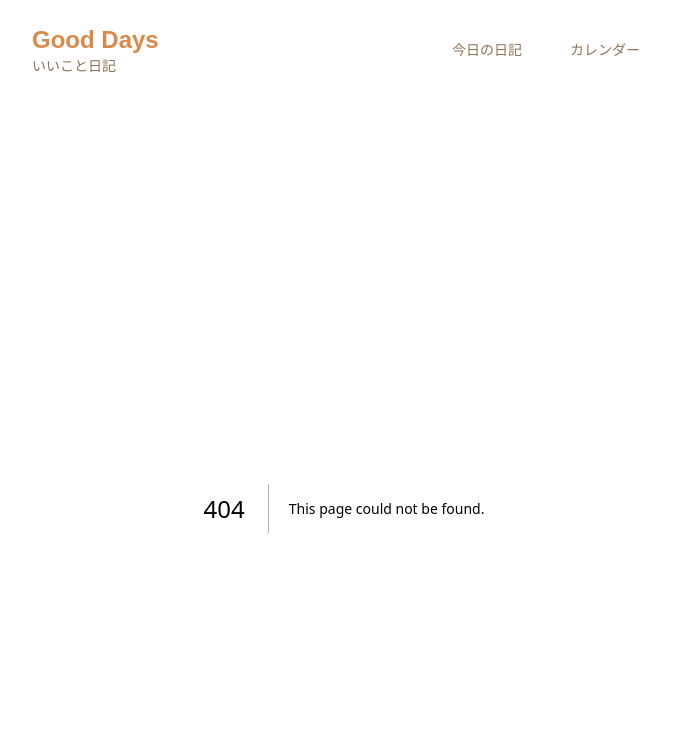
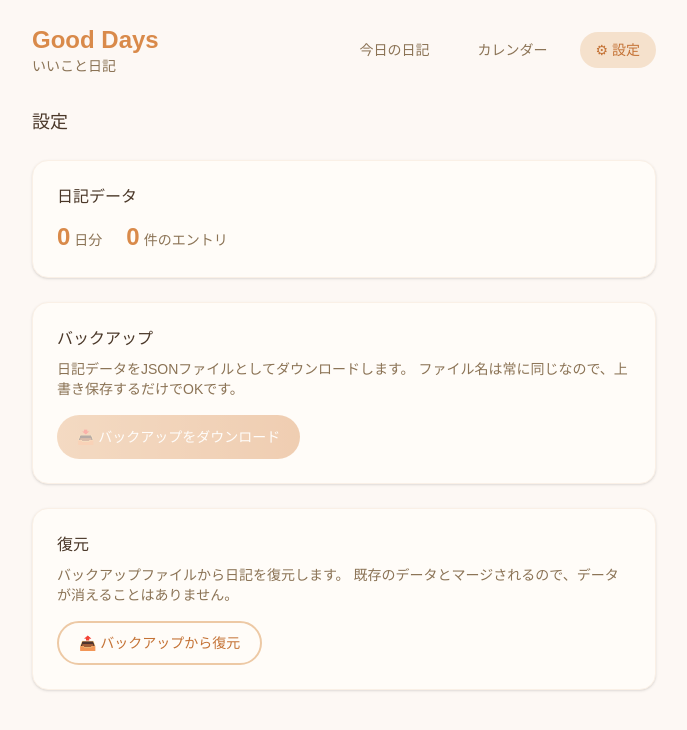
Before and after one commit to nova17x/gooddays, a Next.js app: page /settings in a window 1280 px wide. Before the commit this address had no page. Shown: the top 730 px of the page, without its empty margins (296-983 px from the left). Built offline with nearby package versions, Linux system fonts and the light colour scheme; a web font is replaced by a local one.

Commit message:
feat: バックアップUI・設定ページ追加
- BackupRestore.tsx: エクスポート/インポートUI
- settings/page.tsx: 設定ページ
- Header.tsx: 設定リンク追加
- ConfirmDialog.tsx: confirmLabel プロップ追加

```diff
--- /dev/null
+++ b/src/app/settings/page.tsx
@@ -0,0 +1,21 @@
+"use client";
+
+import { useDiaryStore } from "@/hooks/useDiaryStore";
+import BackupRestore from "@/components/BackupRestore";
+
+export default function SettingsPage() {
+    const { store, replaceStore, isLoaded } = useDiaryStore();
+
+    if (!isLoaded) {
+        return (
+            <div className="text-center py-20 text-text-light">読み込み中...</div>
+        );
+    }
+
+    return (
+        <div>
+            <h1 className="text-lg font-medium mb-6">設定</h1>
+            <BackupRestore store={store} onImport={replaceStore} />
+        </div>
+    );
+}
--- /dev/null
+++ b/src/components/BackupRestore.tsx
@@ -0,0 +1,161 @@
+"use client";
+
+import { useState, useRef } from "react";
+import { exportDiary, importDiary, mergeDiaryStores, getLastBackupDate, getDiaryStats } from "@/lib/backup";
+import type { DiaryStore } from "@/lib/types";
+import ConfirmDialog from "@/components/ConfirmDialog";
+
+interface BackupRestoreProps {
+    store: DiaryStore;
+    onImport: (newStore: DiaryStore) => void;
+}
+
+export default function BackupRestore({ store, onImport }: BackupRestoreProps) {
+    const [message, setMessage] = useState<{ text: string; type: "success" | "error" } | null>(null);
+    const [showConfirm, setShowConfirm] = useState(false);
+    const [pendingStore, setPendingStore] = useState<DiaryStore | null>(null);
+    const fileInputRef = useRef<HTMLInputElement>(null);
+
+    const lastBackup = getLastBackupDate();
+    const stats = getDiaryStats(store);
+
+    const handleExport = () => {
+        exportDiary(store);
+        setMessage({ text: "バックアップしました ✓", type: "success" });
+        setTimeout(() => setMessage(null), 3000);
+    };
+
+    const handleFileSelect = async (e: React.ChangeEvent<HTMLInputElement>) => {
+        const file = e.target.files?.[0];
+        if (!file) return;
+
+        try {
+            const imported = await importDiary(file);
+            const importedStats = getDiaryStats(imported);
+            setPendingStore(imported);
+            setShowConfirm(true);
+            setMessage(null);
+        } catch (err) {
+            setMessage({
+                text: err instanceof Error ? err.message : "ファイルの読み込みに失敗しました",
+                type: "error",
+            });
+        }
+
+        // Reset file input
+        if (fileInputRef.current) {
+            fileInputRef.current.value = "";
+        }
+    };
+
+    const handleConfirmImport = () => {
+        if (!pendingStore) return;
+
+        const merged = mergeDiaryStores(store, pendingStore);
+        onImport(merged);
+
+        const mergedStats = getDiaryStats(merged);
+        setMessage({
+            text: `復元しました ✓（${mergedStats.dayCount}日分、${mergedStats.entryCount}件）`,
+            type: "success",
+        });
+        setPendingStore(null);
+        setShowConfirm(false);
+        setTimeout(() => setMessage(null), 4000);
+    };
+
+    return (
+        <div className="space-y-6">
+            {/* Stats */}
+            <div className="bg-bg-card border border-warm-100 rounded-2xl p-4 sm:p-6 shadow-sm">
+                <h2 className="text-base font-medium mb-3">日記データ</h2>
+                <div className="flex gap-6 text-sm text-text-muted">
+                    <div>
+                        <span className="text-2xl font-bold text-warm-500">{stats.dayCount}</span>
+                        <span className="ml-1">日分</span>
+                    </div>
+                    <div>
+                        <span className="text-2xl font-bold text-warm-500">{stats.entryCount}</span>
+                        <span className="ml-1">件のエントリ</span>
+                    </div>
+                </div>
+                {lastBackup && (
+                    <p className="text-xs text-text-light mt-3">
+                        最終バックアップ: {lastBackup.toLocaleDateString("ja-JP", {
+                            year: "numeric",
+                            month: "long",
+                            day: "numeric",
+                            hour: "2-digit",
+                            minute: "2-digit",
+                        })}
+                    </p>
+                )}
+                {!lastBackup && stats.entryCount > 0 && (
+                    <p className="text-xs text-warm-400 mt-3">
+                        まだバックアップを取っていません
+                    </p>
+                )}
+            </div>
+
+            {/* Export */}
+            <div className="bg-bg-card border border-warm-100 rounded-2xl p-4 sm:p-6 shadow-sm">
+                <h2 className="text-base font-medium mb-2">バックアップ</h2>
+                <p className="text-sm text-text-muted mb-4">
+                    日記データをJSONファイルとしてダウンロードします。
+                    ファイル名は常に同じなので、上書き保存するだけでOKです。
+                </p>
+                <button
+                    onClick={handleExport}
+                    disabled={stats.entryCount === 0}
+                    className="px-5 py-2 min-h-[44px] rounded-full bg-gradient-to-r from-warm-400 to-warm-500 text-white text-sm font-medium hover:from-warm-500 hover:to-warm-600 transition-all cursor-pointer disabled:opacity-40 disabled:cursor-not-allowed"
+                >
+                    📥 バックアップをダウンロード
+                </button>
+            </div>
+
+            {/* Import */}
+            <div className="bg-bg-card border border-warm-100 rounded-2xl p-4 sm:p-6 shadow-sm">
+                <h2 className="text-base font-medium mb-2">復元</h2>
+                <p className="text-sm text-text-muted mb-4">
+                    バックアップファイルから日記を復元します。
+                    既存のデータとマージされるので、データが消えることはありません。
+                </p>
+                <label className="inline-flex items-center px-5 py-2 min-h-[44px] rounded-full border-2 border-warm-300 text-warm-600 text-sm font-medium hover:bg-warm-100 transition-colors cursor-pointer">
+                    📤 バックアップから復元
+                    <input
+                        ref={fileInputRef}
+                        type="file"
+                        accept=".json"
+                        onChange={handleFileSelect}
+                        className="hidden"
+                    />
+                </label>
+            </div>
+
+            {/* Message */}
+            {message && (
+                <div
+                    className={`text-sm text-center py-3 px-4 rounded-xl ${message.type === "success"
+                            ? "bg-green-50 text-green-700"
+                            : "bg-red-50 text-red-600"
+                        }`}
+                >
+                    {message.text}
+                </div>
+            )}
+
+            {/* Import Confirm Dialog */}
+            {showConfirm && pendingStore && (
+                <ConfirmDialog
+                    message={`バックアップから${getDiaryStats(pendingStore).entryCount}件のエントリを復元しますか？既存のデータは保持されます。`}
+                    confirmLabel="復元する"
+                    onConfirm={handleConfirmImport}
+                    onCancel={() => {
+                        setShowConfirm(false);
+                        setPendingStore(null);
+                    }}
+                />
+            )}
+        </div>
+    );
+}
--- a/src/components/ConfirmDialog.tsx
+++ b/src/components/ConfirmDialog.tsx
@@ -2,12 +2,14 @@
 
 interface ConfirmDialogProps {
   message: string;
+  confirmLabel?: string;
   onConfirm: () => void;
   onCancel: () => void;
 }
 
 export default function ConfirmDialog({
   message,
+  confirmLabel = "削除する",
   onConfirm,
   onCancel,
 }: ConfirmDialogProps) {
@@ -32,7 +34,7 @@ export default function ConfirmDialog({
             onClick={onConfirm}
             className="px-5 py-2 min-h-[44px] rounded-full text-sm bg-warm-500 text-white hover:bg-warm-600 transition-colors cursor-pointer"
           >
-            削除する
+            {confirmLabel}
           </button>
         </div>
       </div>
--- a/src/components/Header.tsx
+++ b/src/components/Header.tsx
@@ -16,24 +16,33 @@ export default function Header() {
           </h1>
           <p className="text-sm text-text-muted">{APP_TAGLINE}</p>
         </Link>
-        <nav className="flex gap-4">
+        <nav className="flex gap-2 sm:gap-4">
           <Link
             href="/"
-            className={`text-sm px-4 py-2 rounded-full transition-colors ${pathname === "/"
-                ? "bg-warm-200 text-warm-600 font-medium"
-                : "text-text-muted hover:text-text hover:bg-warm-100"
+            className={`text-sm px-3 sm:px-4 py-2 rounded-full transition-colors ${pathname === "/"
+              ? "bg-warm-200 text-warm-600 font-medium"
+              : "text-text-muted hover:text-text hover:bg-warm-100"
               }`}
           >
             今日の日記
           </Link>
           <Link
             href="/calendar"
-            className={`text-sm px-4 py-2 rounded-full transition-colors ${pathname === "/calendar"
-                ? "bg-warm-200 text-warm-600 font-medium"
-                : "text-text-muted hover:text-text hover:bg-warm-100"
+            className={`text-sm px-3 sm:px-4 py-2 rounded-full transition-colors ${pathname === "/calendar"
+              ? "bg-warm-200 text-warm-600 font-medium"
+              : "text-text-muted hover:text-text hover:bg-warm-100"
               }`}
           >
             カレンダー
+          </Link>
+          <Link
+            href="/settings"
+            className={`text-sm px-3 sm:px-4 py-2 rounded-full transition-colors ${pathname === "/settings"
+              ? "bg-warm-200 text-warm-600 font-medium"
+              : "text-text-muted hover:text-text hover:bg-warm-100"
+              }`}
+          >
+            ⚙ 設定
           </Link>
         </nav>
       </div>
```
